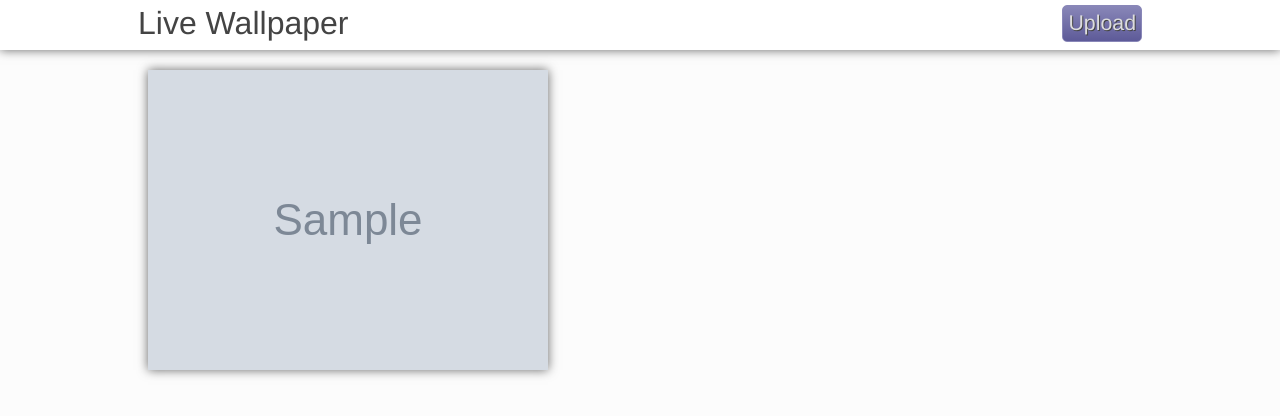
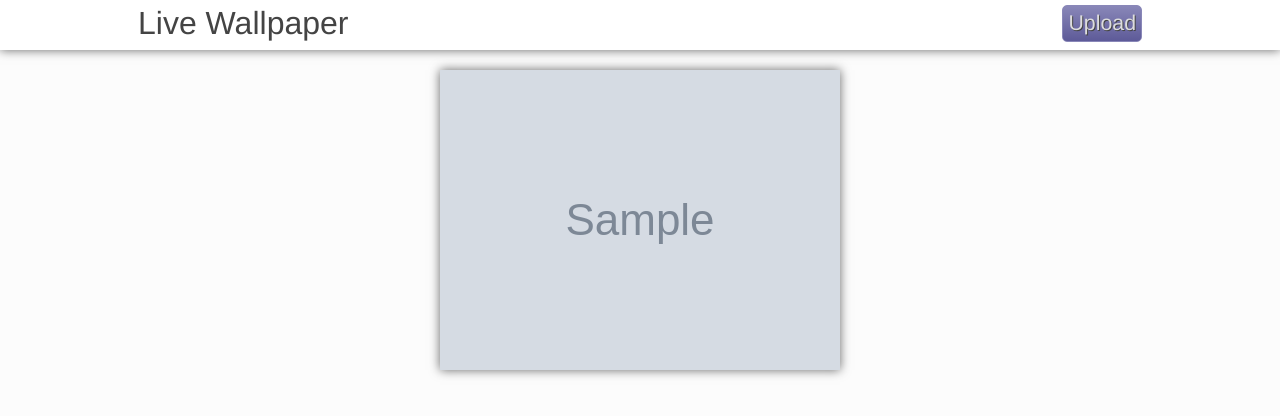
Before and after one commit to vbalien/jkbooru, a Flask app: page / in a window 1280 px wide. Shown: the top 416 px of the page. Run offline with Flask 2, Linux system fonts and the light colour scheme; tables that the repository leaves empty hold one stand-in row (values such as "Sample post"); grey boxes marked "Sample" are stand-in pictures; some libraries are stand-ins or nearby versions.

Commit message:
content text-alien center

```diff
--- a/jkbooru/static/css/common.css
+++ b/jkbooru/static/css/common.css
@@ -14,6 +14,7 @@ hr {width: 100%;border: none; height: 1px; background-color: #888;}
 .head>.content>.upload {margin-top: 5px; float: right;}
 .body {width: 100%; padding-top: 60px;}
 .content { width: 1024px; margin: 0 auto; padding: 0 10px;}
+.body>.content {text-align: center;}
 .center { text-align: center;}
 .logo { float: left; color: #444; font-size: 24pt; margin-top: 5px;}
 .upload { display: inline; font-size: 16pt; color: #ddd; text-shadow: 1px 1px #444; transition: color 0.2s; padding: 5px; border: 1px solid #8987b8; border-radius: 5px; background: linear-gradient(#8987b8, #5d5a98);}
```
